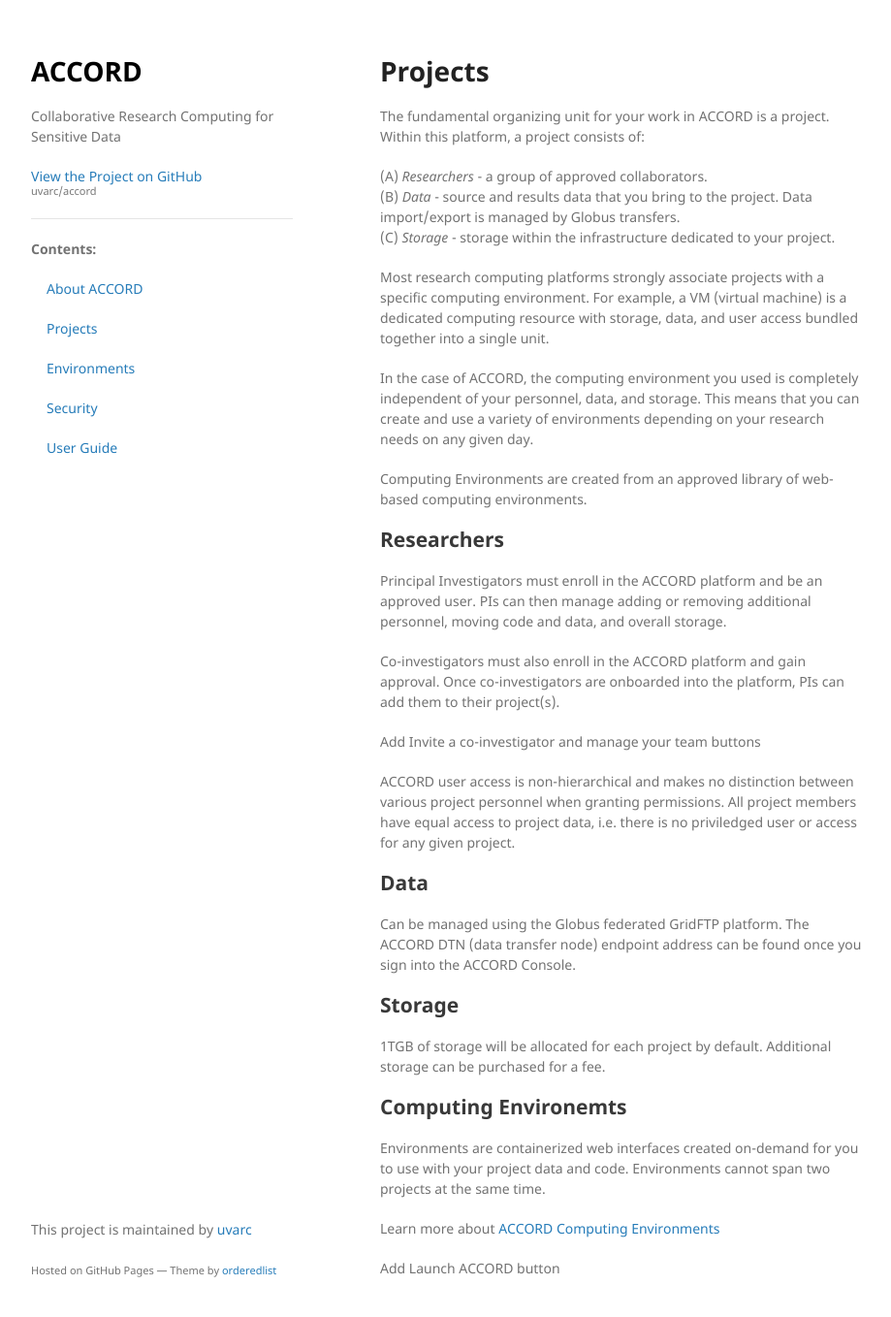
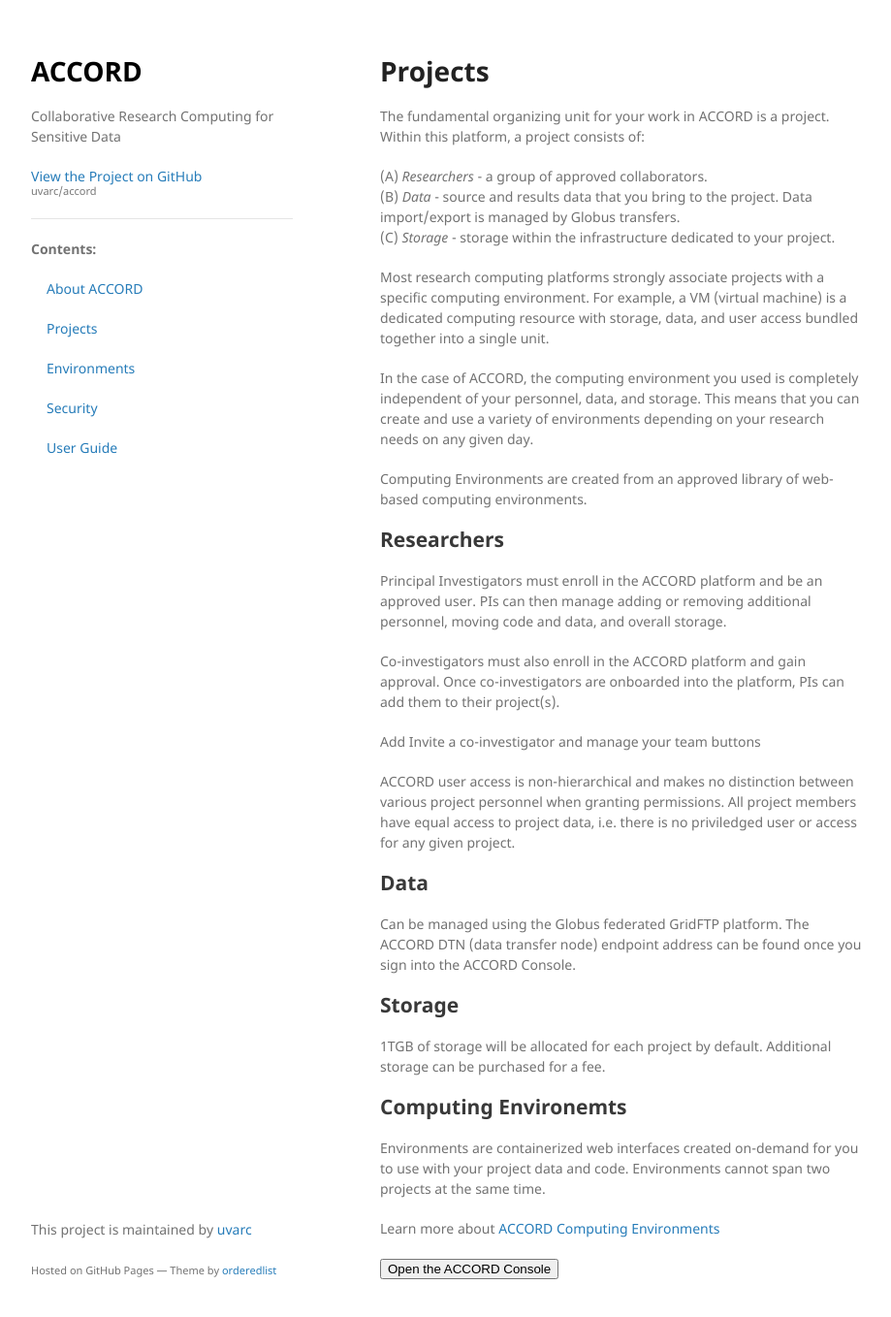
Before and after one commit to uvarc/accord, a Jekyll site: the page built from docs/projects.md, in a window 1280 px wide and 1389 px high. Shown: the top 1358 px of the window at 97% size, without its empty margins (178-1097 px from the left). Built offline with Jekyll 4.4.1, drawn with Linux system fonts in a browser that asks for light colours; our own code applies the rules of GitHub Pages for plain Markdown files.

Commit message:
Update projects.md

```diff
--- a/docs/projects.md
+++ b/docs/projects.md
@@ -50,4 +50,4 @@
 
 Learn more about [ACCORD Computing Environments](environments.html)
 
-Add Launch ACCORD button
+<button class="btn-accord">Open the ACCORD Console</button>
```
